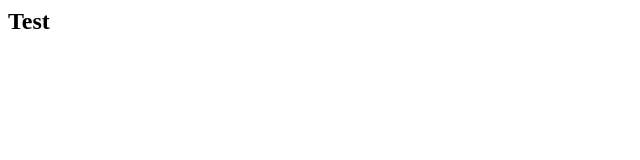
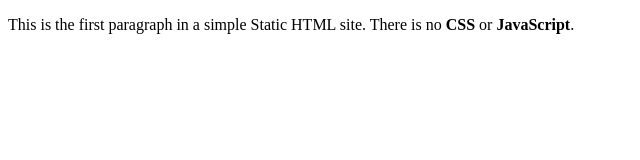
Before and after one commit to MMSaad/static, a plain HTML site: page test.html in a window 1280 px wide. Shown: the whole page, without its empty margins (0-640 px from the left). Drawn offline with Linux system fonts and the light colour scheme.

Commit message:
Fix Test page HTML

```diff
--- a/test.html
+++ b/test.html
@@ -1 +1,9 @@
-<h2>Test</h2>
+<!doctype html>
+<html>
+  <head>
+    <title>Static HTML Site - TEST PAGE</title>
+  </head>
+  <body>
+    <p>This is the first paragraph in a simple Static HTML site. There is no <strong>CSS</strong> or <strong>JavaScript</strong>.</p>
+  </body>
+</html>
```
